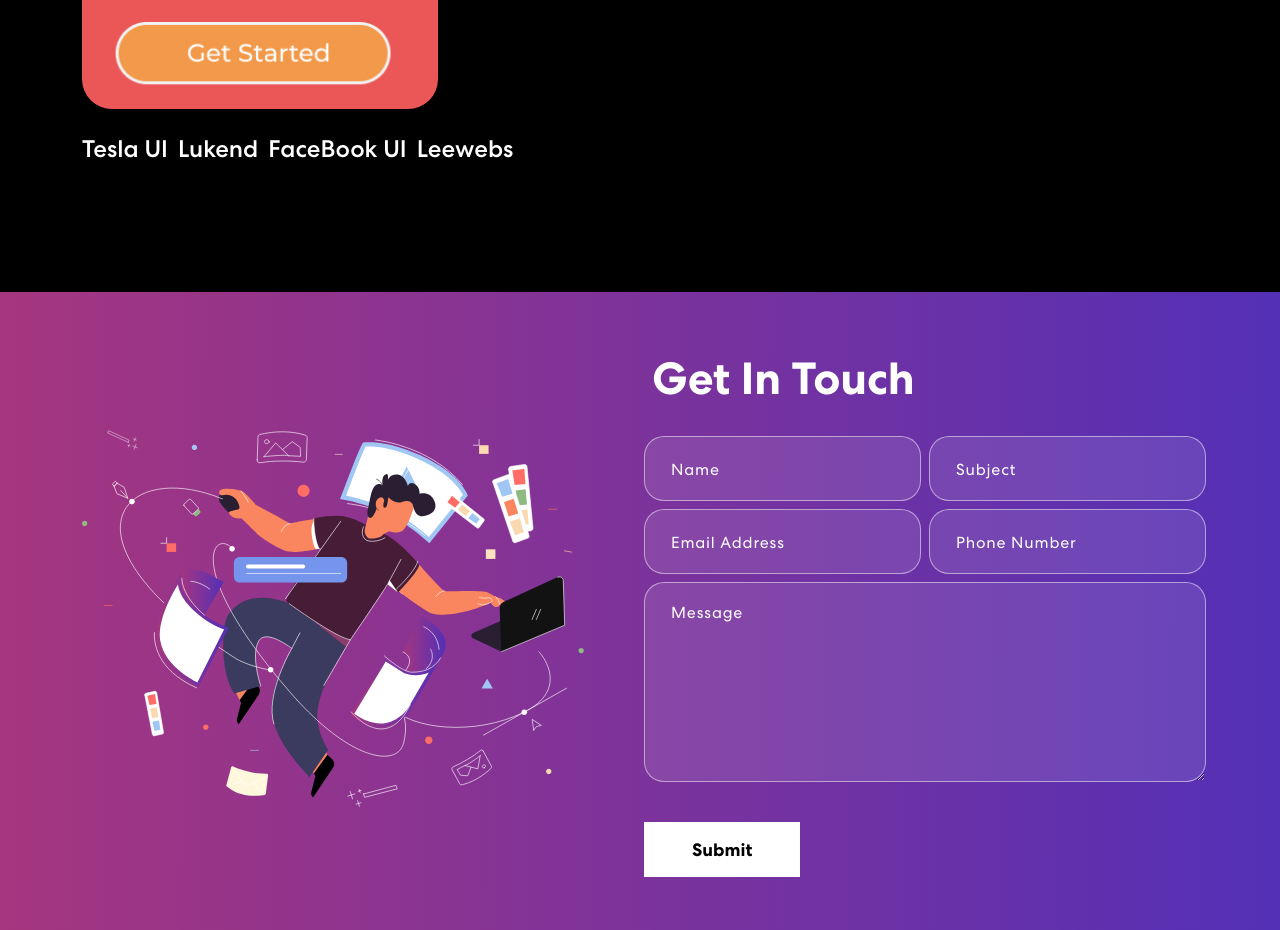
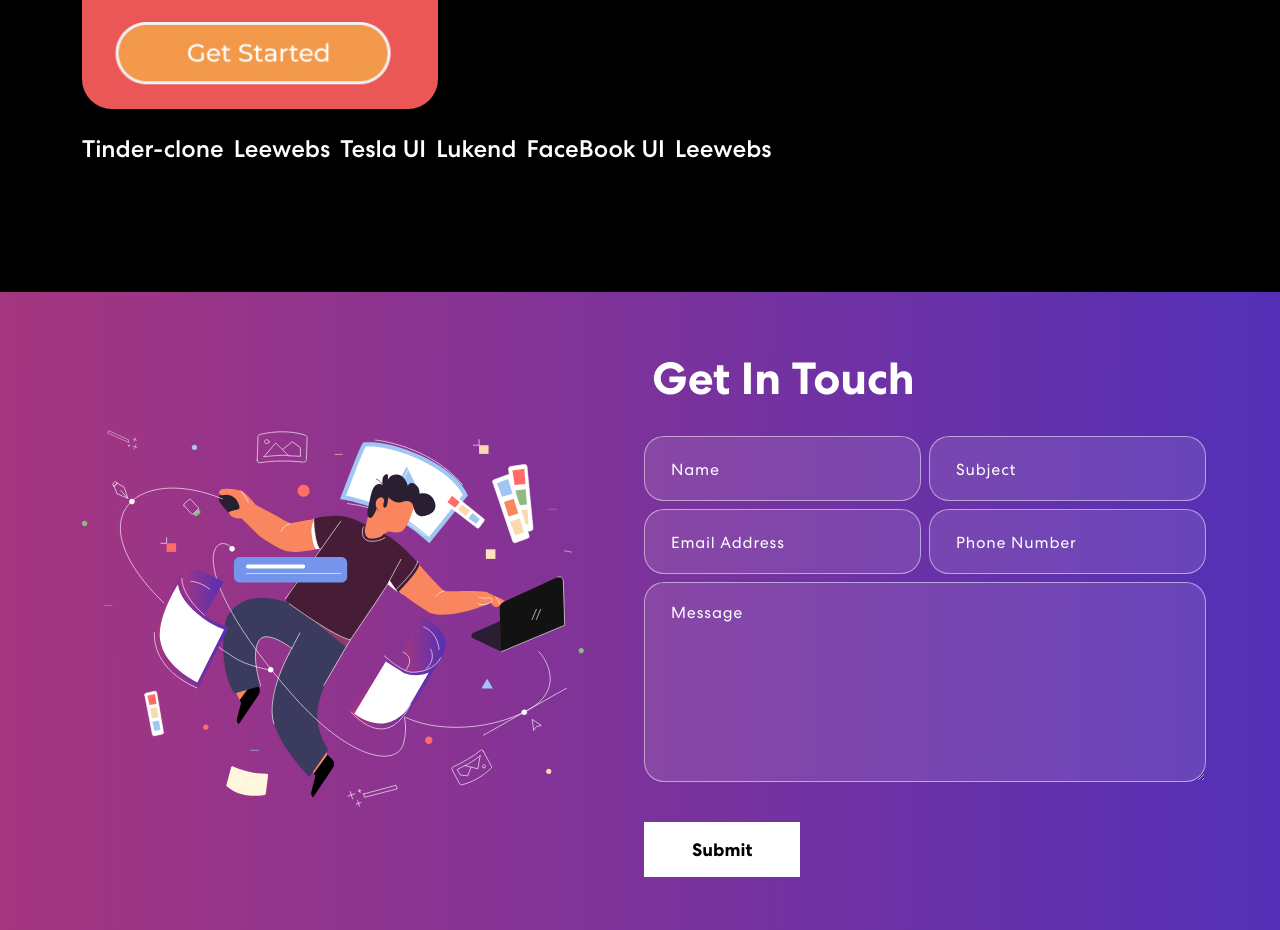
Before and after one commit to leewebstechnologies/aliu-ajibade-portfolio, a React (Create React App) app: page / in a window 1280 px wide. Shown: the part 2540-3470 px from the top of the page. Built offline with nearby package versions, Linux system fonts and the light colour scheme.

Commit message:
cv added

```diff
--- a/src/components/banner/Banner.jsx
+++ b/src/components/banner/Banner.jsx
@@ -81,13 +81,13 @@ const Banner = () => {
                     graphic designer intern in Techend Incubation Limited,
                     Oshodi, Lagos from 2018 to 2020. I now work as a freelancer
                     - Graphic designer and web developer. I am currently running
-                    a certication in professional front-end development course
+                    a certication in professional front-end developer course
                     from Meta.
                   </p>
                   <button onClick={() => console.log("connect")}>
                     <a
                       className="connect"
-                      href="../../assets/img/AliuOlalekanAjibade.pdf"
+                      href="../assets/aliuOlalekanAjibade.pdf"
                       download
                     >
                       Download CV <ArrowRightCircle size={25} />
--- a/src/components/projects/Projects.jsx
+++ b/src/components/projects/Projects.jsx
@@ -20,7 +20,6 @@ import "animate.css";
 
 const Projects = () => {
   const projects = [
-
     {
       title: "FoodMania",
       description: "UI/UX Design",
@@ -93,7 +92,6 @@ const Projects = () => {
       description: "Graphic Design",
       imgUrl: projImg13,
     },
-
   ];
 
   return (
@@ -160,6 +158,15 @@ const Projects = () => {
                     <h4>
                       <a
                         className="web"
+                        href="https://tinder-clone-98351.web.app"
+                      >
+                        Tinder-clone
+                      </a>
+                      <a className="web" href="https://leewebs.netlify.app">
+                        Leewebs
+                      </a>
+                      <a
+                        className="web"
                         href="https://tesla-clone-leewebs.netlify.app"
                       >
                         Tesla UI
@@ -173,10 +180,7 @@ const Projects = () => {
                       >
                         FaceBook UI
                       </a>
-                      <a
-                        className="web"
-                        href="https://leewebs.netlify.app"
-                      >
+                      <a className="web" href="https://leewebs.netlify.app">
                         Leewebs
                       </a>
                     </h4>
```
Also changed, not shown: 1 other file (tests, documents, lock files or other folders).
